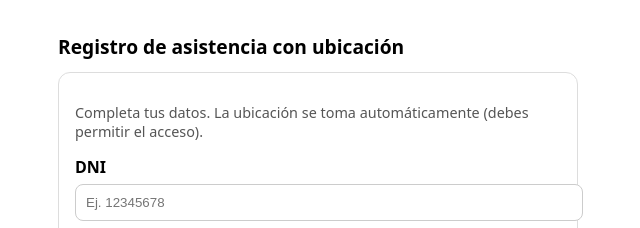
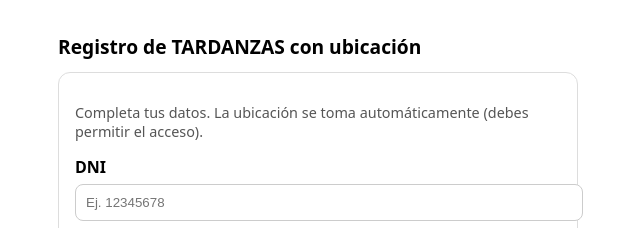
Before and after one commit to chatgptrodrigorenato-collab/TARDANZAS_V2, a plain HTML site: page index.html in a window 1280 px wide. Shown: the top 228 px of the page, 322-962 px from the left. Drawn offline with Linux system fonts and the light colour scheme.

Commit message:
Update index.html

```diff
--- a/index.html
+++ b/index.html
@@ -18,7 +18,7 @@
   </style>
 </head>
 <body>
-  <h1>Registro de asistencia con ubicación</h1>
+  <h1>Registro de TARDANZAS con ubicación</h1>
   <div class="card">
     <p class="muted">Completa tus datos. La ubicación se toma automáticamente (debes permitir el acceso).</p>
 
```
